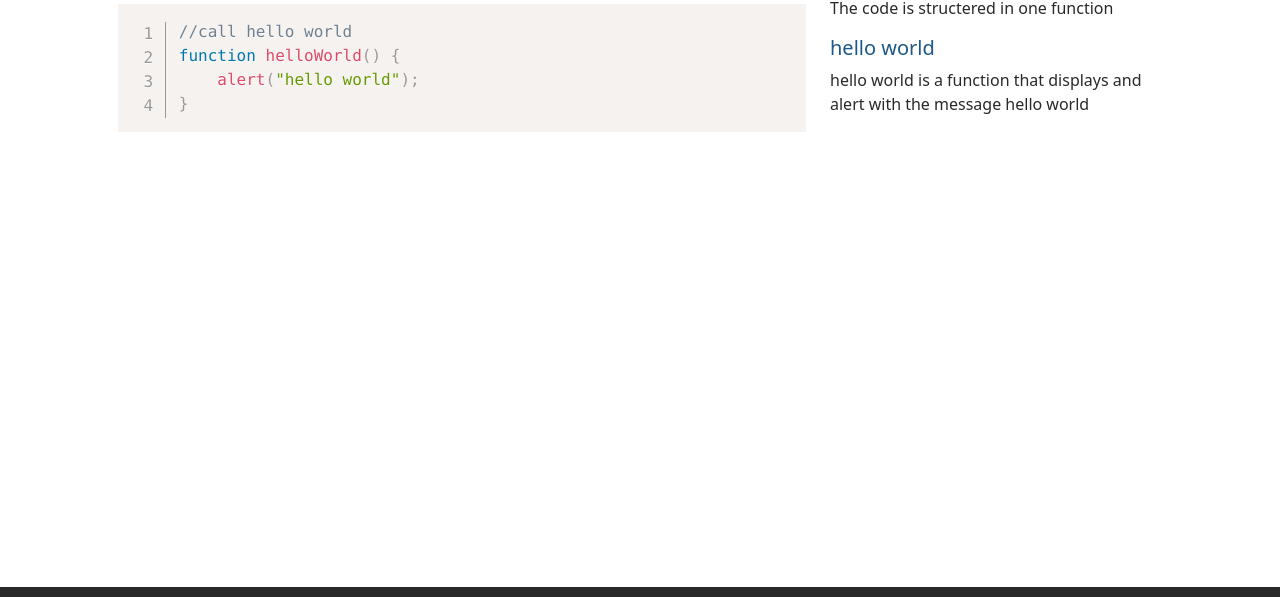
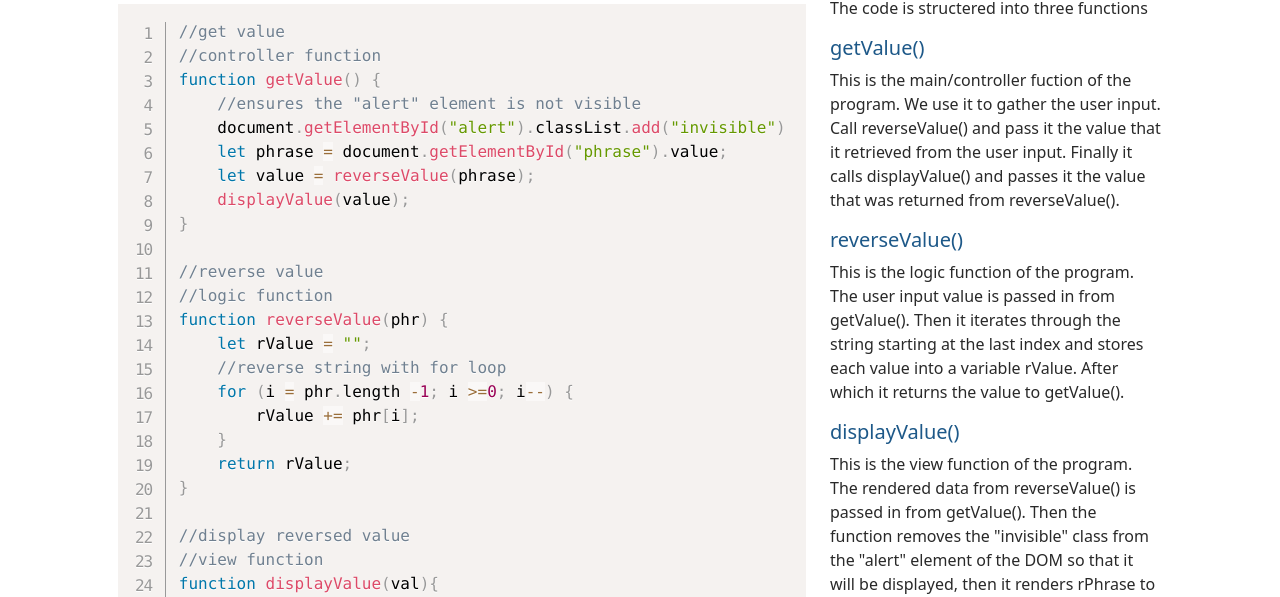
Before and after one commit to EW-Shamp/rewind, a plain HTML site: page code.html in a window 1280 px wide. Shown: the part 147-744 px from the top of the page. Drawn offline with nearby package versions, Linux system fonts and the light colour scheme.

Commit message:
Add final polish to App

```diff
--- a/code.html
+++ b/code.html
@@ -57,17 +57,57 @@
                     <div class="col-lg-8">
                         <pre class="line-numbers">
                             <code class="language-javascript">
-                                //call hello world
-                                function helloWorld() {
-                                    alert("hello world");
+                                //get value
+                                //controller function
+                                function getValue() {
+                                    //ensures the "alert" element is not visible
+                                    document.getElementById("alert").classList.add("invisible")
+                                    let phrase = document.getElementById("phrase").value;
+                                    let value = reverseValue(phrase);
+                                    displayValue(value);
+                                }
+
+                                //reverse value
+                                //logic function
+                                function reverseValue(phr) {
+                                    let rValue = "";
+                                    //reverse string with for loop
+                                    for (i = phr.length -1; i >=0; i--) {
+                                        rValue += phr[i];
+                                    }
+                                    return rValue;
+                                }
+
+                                //display reversed value
+                                //view function
+                                function displayValue(val){
+                                    let rPhrase = val;
+                                    //makes the "alert" element visible to display the msg
+                                    document.getElementById("alert").classList.remove("invisible")
+                                    document.getElementById("msg").innerHTML = `Your phrase reversed is: ${rPhrase}`;
                                 }
                             </code>
                         </pre>
                     </div>
                     <div class="col-lg-4">
-                        <p>The code is structered in one function</p>
-                        <h5>hello world</h5>
-                        <p>hello world is a function that displays and alert with the message hello world</p>
+                        <p>The code is structered into three functions</p>
+                        <h5>getValue()</h5>
+                        <p>This is the main/controller fuction of the program. We use it to gather the user input. Call
+                            reverseValue() and pass it the value that it retrieved from the user input. Finally it calls
+                            displayValue() and passes it the value that was returned from reverseValue().
+                        </p>
+                        <h5>reverseValue()</h5>
+                        <p>
+                            This is the logic function of the program. The user input value is passed in from getValue(). Then it
+                            iterates through the string starting at the last index and stores each value into a variable rValue. After
+                            which it returns the value to getValue().
+                        </p>
+                        <h5>displayValue()</h5>
+                        <p>
+                            This is the view function of the program. The rendered data from reverseValue() is passed in from getValue().
+                            Then the function removes the "invisible" class from the "alert" element of the DOM so that it will be
+                            displayed, then it renders rPhrase to the "msg" element.
+                        </p>
                     </div>
                 </div>
             </div>
```
Also changed, not shown: app.html (+7 -7 lines), js/site.js (+10 -4 lines).
